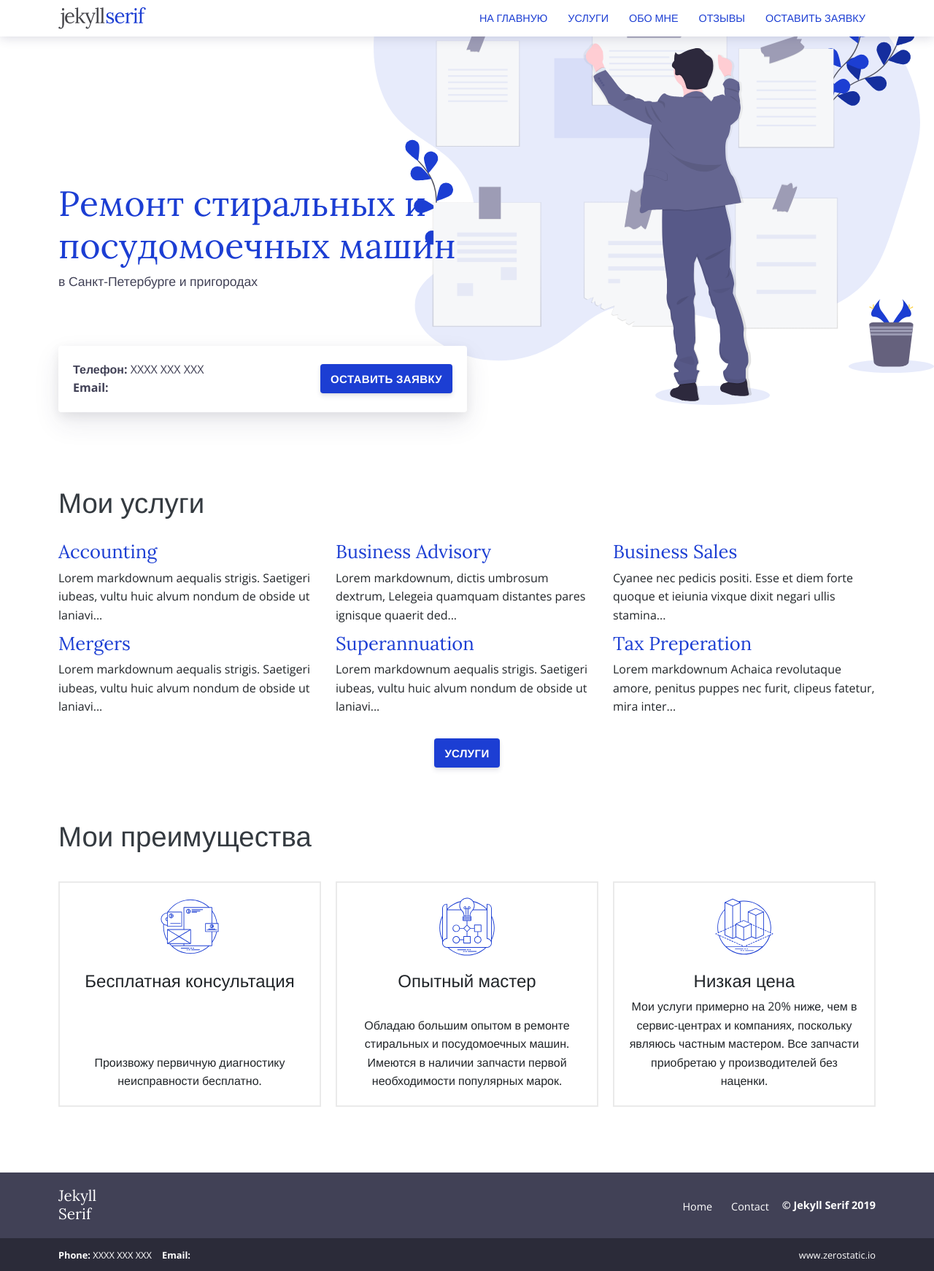
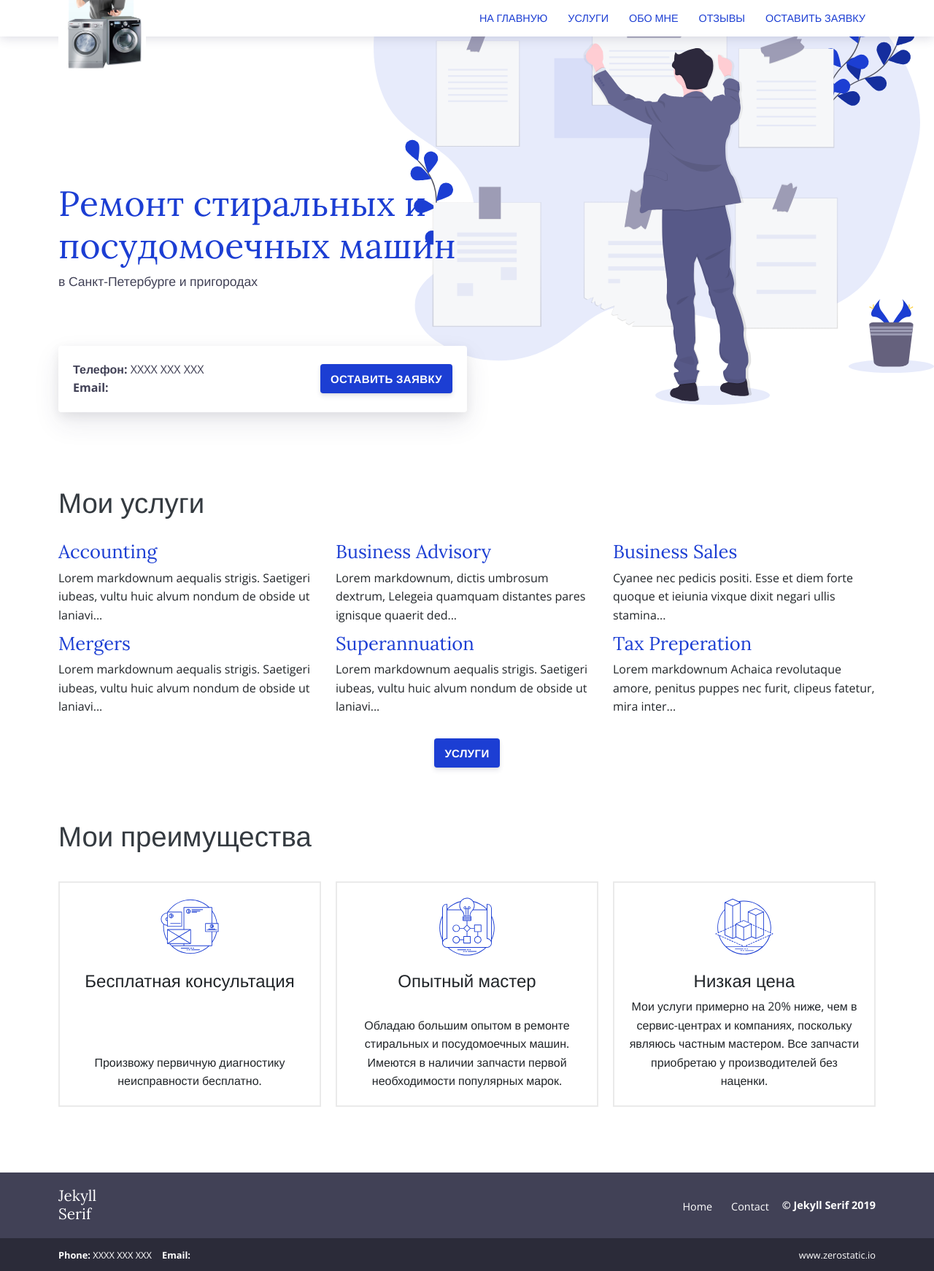
Before and after one commit to fedorsma/fedorsma.github.io, a Jekyll site: the page built from index.html, in a window 1280 px wide. Shown: the whole page at 73% size. Built offline with Jekyll 4.4.1, drawn with Linux system fonts in a browser that asks for light colours.

Commit message:
Update header.html

```diff
--- a/_includes/header.html
+++ b/_includes/header.html
@@ -1,7 +1,7 @@
 <div class='header {{include.headerClass}}'>
   <div class="container">
     <div class="logo">
-      <a href="{{site.baseurl}}/"><img alt="Figurit Homepage" src="{{site.baseurl}}/assets/images/logo.svg" /></a>
+      <a href="{{site.baseurl}}/"><img alt="Figurit Homepage" src="{{site.baseurl}}/assets/images/logo2.jpg" /></a>
     </div>
     <div class="logo-mobile">
       <a href="{{site.baseurl}}/"><img alt="Figurit Homepage" src="{{site.baseurl}}/assets/images/logo-mobile.svg" /></a>
```
